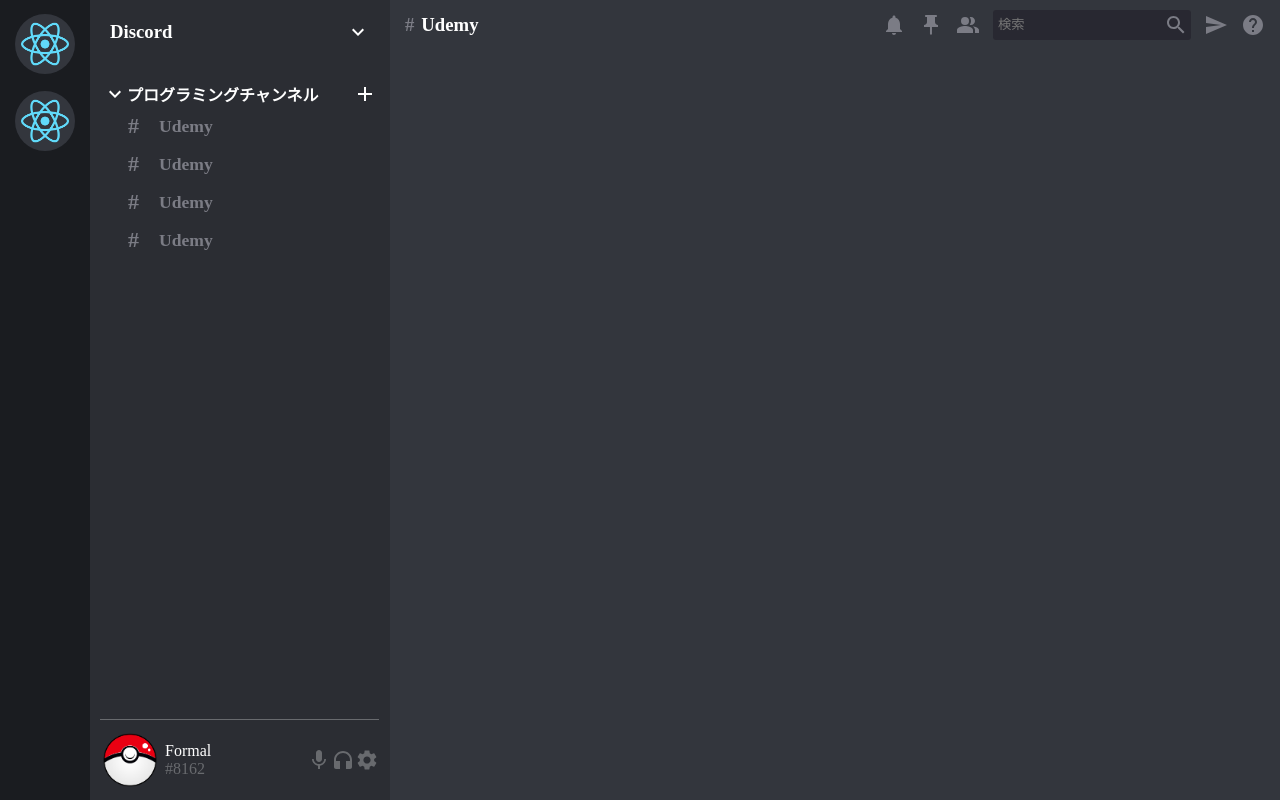
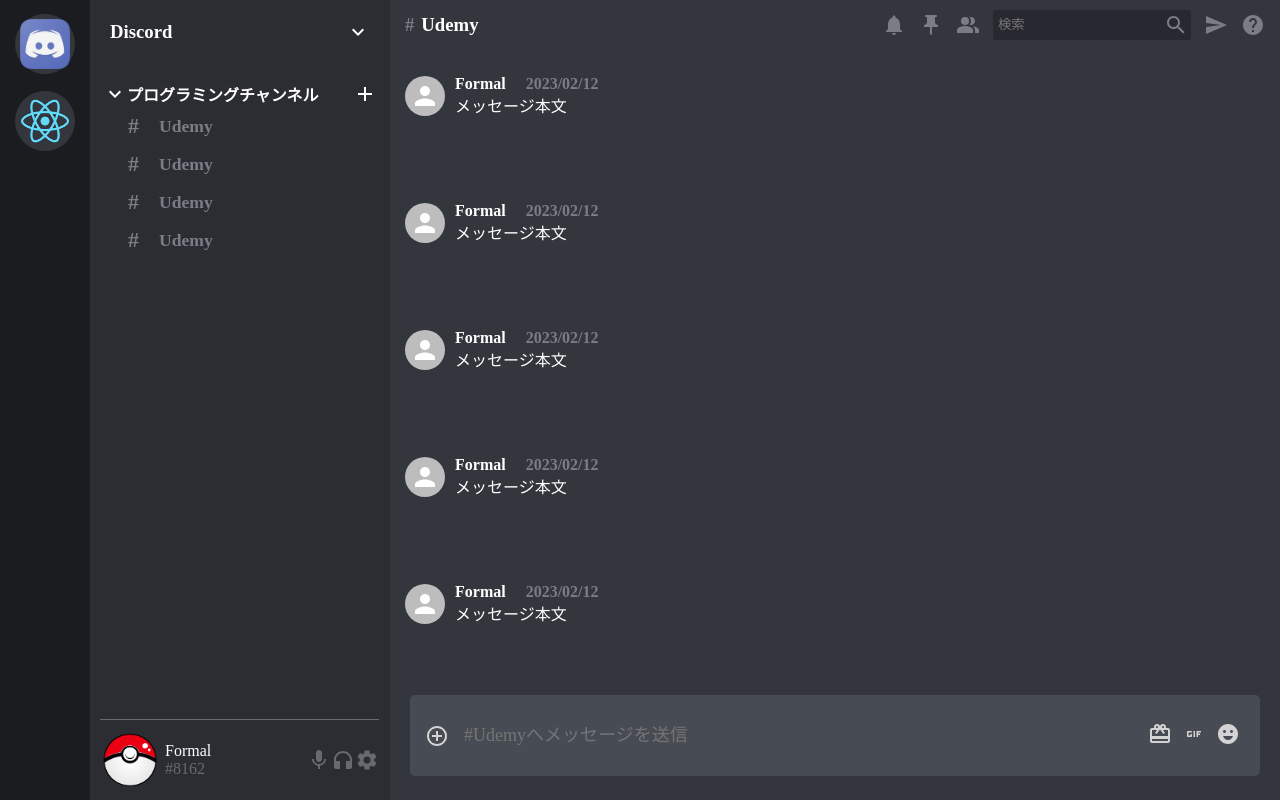
Before and after one commit to formal369/discord-clone, a React (Create React App) app: page / in a window 1280 px wide. Built offline with nearby package versions, Linux system fonts and the light colour scheme; the HTML template or start-up script is replaced by a standard one.

Commit message:
complete ChatMessage

```diff
--- a/src/components/chat/Chat.scss
+++ b/src/components/chat/Chat.scss
@@ -3,4 +3,37 @@
   flex-direction: column;
   flex-grow: 1;
   background-color: #33363d;
+
+  .chatInput {
+    display: flex;
+    align-items: center;
+    justify-content: space-between;
+    padding: 15px;
+    background-color: #474b53;
+    border-radius: 5px;
+    margin: 20px;
+    color: lightgray;
+
+    form {
+      flex-grow: 1;
+      input {
+        padding: 15px;
+        background: transparent;
+        border: none;
+        outline: none;
+        color: white;
+        font-size: large;
+        width: 100%;
+      }
+      .chatInputButton {
+        display: none;
+      }
+    }
+
+    .chatInputIcons {
+      .MuiSvgIcon-root {
+        padding: 5px;
+      }
+    }
+  }
 }
--- a/src/components/chat/Chat.tsx
+++ b/src/components/chat/Chat.tsx
@@ -1,6 +1,11 @@
 import React from 'react'
 import "./Chat.scss";
 import ChatHeader from './ChatHeader';
+import AddCircleOutlineIcon from '@mui/icons-material/AddCircleOutline';
+import CardGiftcardIcon from '@mui/icons-material/CardGiftcard';
+import GifIcon from '@mui/icons-material/Gif';
+import EmojiEmotionsIcon from '@mui/icons-material/EmojiEmotions';
+import ChatMessage from './ChatMessage';
 
 const Chat = () => {
   return (
@@ -8,9 +13,29 @@
     {/* chatHeader */}
     <ChatHeader />
     {/* chatMessage */}
-    <div className="chatMessage"></div>
+    <div className="chatMessage">
+      <ChatMessage />
+      <ChatMessage />
+      <ChatMessage />
+      <ChatMessage />
+      <ChatMessage />
+    </div>
     {/* chatInput */}
-    <div className="chatInput"></div>
+    <div className="chatInput">
+      <AddCircleOutlineIcon />
+      <form action="">
+        <input type="text" placeholder='#Udemyへメッセージを送信' />
+        <button type='submit' className='chatInputButton'>
+          送信
+        </button>
+      </form>
+
+      <div className='chatInputIcons'>
+        <CardGiftcardIcon />
+        <GifIcon />
+        <EmojiEmotionsIcon />
+      </div>
+    </div>
   </div>
   );
 }
--- /dev/null
+++ b/src/components/chat/ChatMessage.scss
@@ -0,0 +1,17 @@
+.message {
+  display: flex;
+  align-items: center;
+  padding: 15px;
+  color: white;
+  margin-bottom: 15px;
+
+  .messageInfo {
+    padding: 20px 20px 20px 10px;
+  }
+
+  .messageTimestamp {
+    color: #7b7c85;
+    margin-left: 20px;
+    font-size: 16px;
+  }
+}
--- /dev/null
+++ b/src/components/chat/ChatMessage.tsx
@@ -0,0 +1,21 @@
+import { Avatar } from '@mui/material'
+import React from 'react'
+import "./ChatMessage.scss"
+
+const ChatMessage = () => {
+  return (
+    <div className='message'>
+      <Avatar />
+      <div className='messageInfo'>
+        <h4>
+          Formal
+          <span className='messageTimestamp'>2023/02/12</span>
+        </h4>
+
+        <p>メッセージ本文</p>
+      </div>
+    </div>
+  )
+}
+
+export default ChatMessage
--- a/src/components/sidebar/Sidebar.tsx
+++ b/src/components/sidebar/Sidebar.tsx
@@ -13,7 +13,7 @@
       {/* sidebarLeft */}
       <div className='sidebarLeft'>
         <div className='serverIcon'>
-          <img src="./logo192.png" alt="" />
+          <img src="./discordIcon.png" alt="" />
         </div>
         <div className='serverIcon'>
           <img src="./logo192.png" alt="" />
```
Also changed, not shown: public/discordIcon.png (added).
